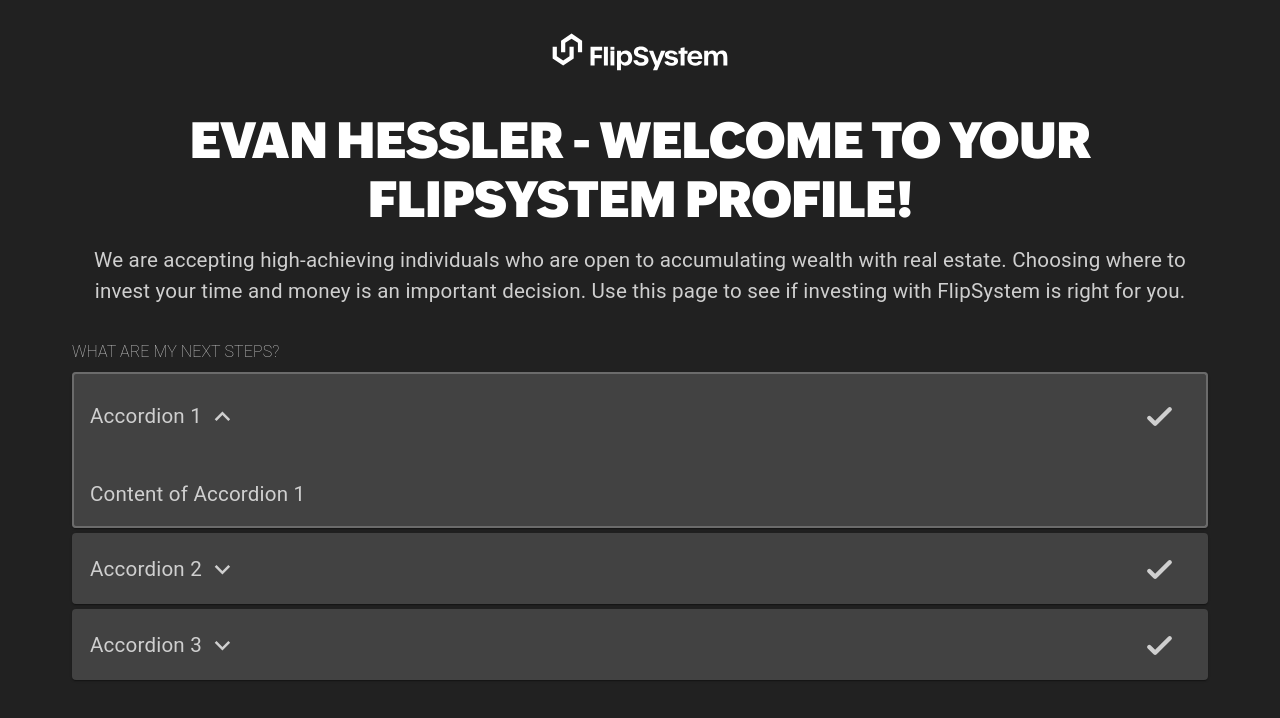
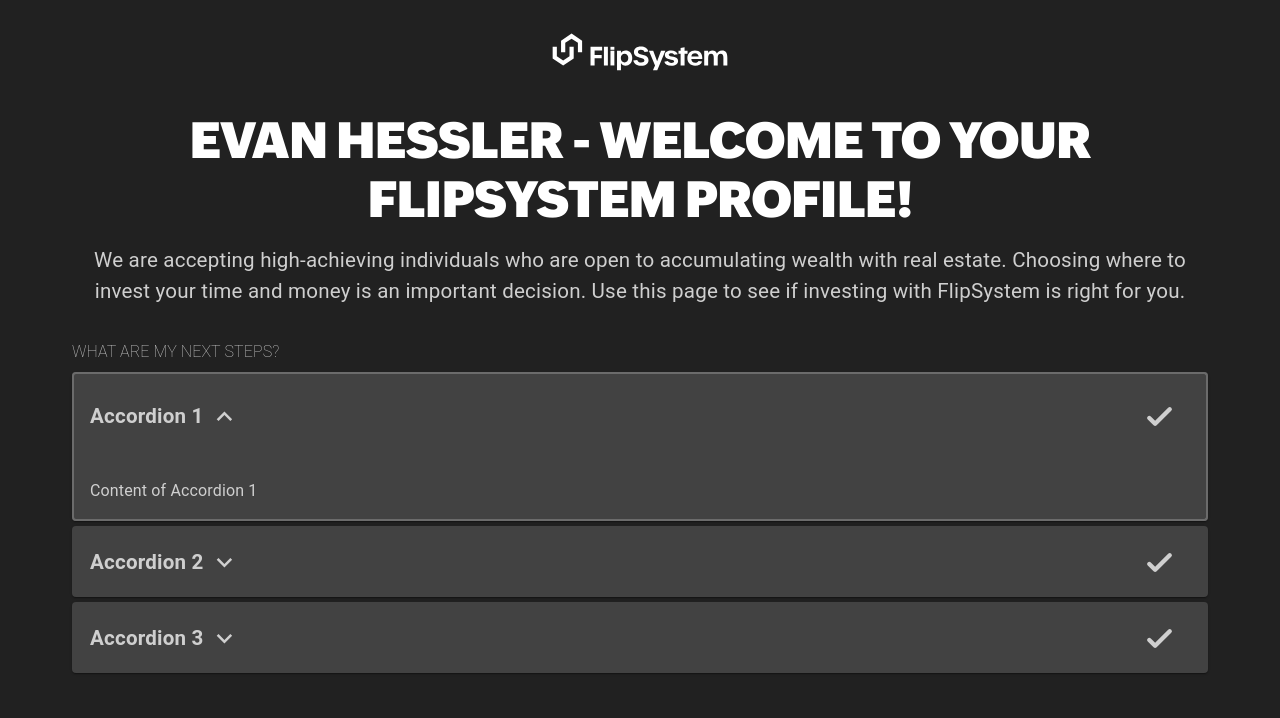
Before and after one commit to evanhessler/sales-profile, a React (Create React App) app: page / in a window 1280 px wide. Shown: the top 718 px of the page. Built offline with nearby package versions, Linux system fonts and the light colour scheme.

Commit message:
more styling

```diff
--- a/src/components/AnimatedCheckmark.js
+++ b/src/components/AnimatedCheckmark.js
@@ -20,7 +20,7 @@
         {/* Animated path that appears to draw the checkmark */}
         <path
           d="M5 13l4 4L19 7"
-          stroke={checked ? "#deb9ed" : "#cfcfcf"} // Bright green when checked, grey when not
+          stroke={checked ? "#93f760" : "#cfcfcf"} // Bright green when checked, grey when not
           strokeWidth="3"
           strokeLinecap="round"
           strokeLinejoin="round"
@@ -41,7 +41,6 @@
           strokeDasharray={totalPathLength} // Length of the path to make it always visible
           style={{
             opacity: checked ? 0 : 1, // Only visible when not checked
-            transition: "opacity 0.3s ease-in-out",
           }}
         />
       </svg>
--- a/src/components/CustomAccordion.js
+++ b/src/components/CustomAccordion.js
@@ -51,13 +51,16 @@
               : expanded
               ? "2px solid #6b6b6b"
               : "2px solid transparent",
+            borderBottom: expanded || !checked ? "none" : `2px solid #A582EF`,
             borderTopRightRadius: "4px",
             borderTopLeftRadius: "4px",
             borderBottomRightRadius: expanded ? 0 : "4px",
             borderBottomLeftRadius: expanded ? 0 : "4px",
           }}
         >
-          <Typography sx={{ marginTop: 0.8 }}>{title}</Typography>
+          <Typography sx={{ marginTop: 0.8, fontWeight: "bold" }}>
+            {title}
+          </Typography>
           <IconButton
             onClick={(event) => {
               event.stopPropagation();
--- a/src/pages/index.js
+++ b/src/pages/index.js
@@ -45,13 +45,19 @@
           <Box sx={{ margin: 1 }}>
             <AccordionGroup>
               <CustomAccordion title="Accordion 1">
-                Content of Accordion 1
+                <Typography sx={{ fontSize: 16 }}>
+                  Content of Accordion 1
+                </Typography>
               </CustomAccordion>
               <CustomAccordion title="Accordion 2">
-                Content of Accordion 2
+                <Typography sx={{ fontSize: 16 }}>
+                  Content of Accordion 1
+                </Typography>
               </CustomAccordion>
               <CustomAccordion title="Accordion 3">
-                Content of Accordion 3
+                <Typography sx={{ fontSize: 16 }}>
+                  Content of Accordion 1
+                </Typography>
               </CustomAccordion>
             </AccordionGroup>
           </Box>
```
